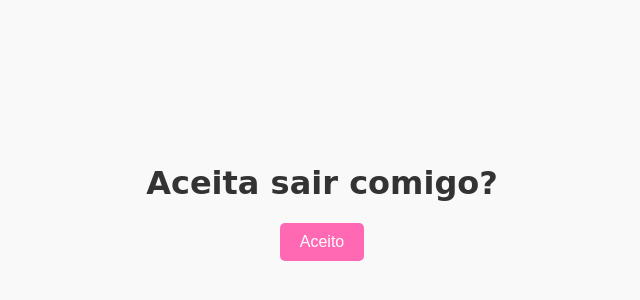
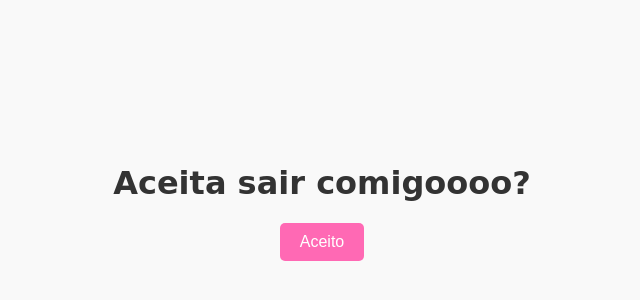
Before and after one commit to theGod017/valentines-day, a plain HTML site: page index.html in a window 1280 px wide. Shown: the part 92-392 px from the top of the page, without its empty margins (318-958 px from the left). Drawn offline with Linux system fonts and the light colour scheme.

Commit message:
Update index.html

```diff
--- a/index.html
+++ b/index.html
@@ -67,7 +67,7 @@
 <body>
 
 <div class="container">
-  <h1>Aceita sair comigo?</h1>
+  <h1>Aceita sair comigoooo?</h1>
   <button class="btn-aceito" onclick="showHearts()">Aceito</button>
 </div>
 
```
